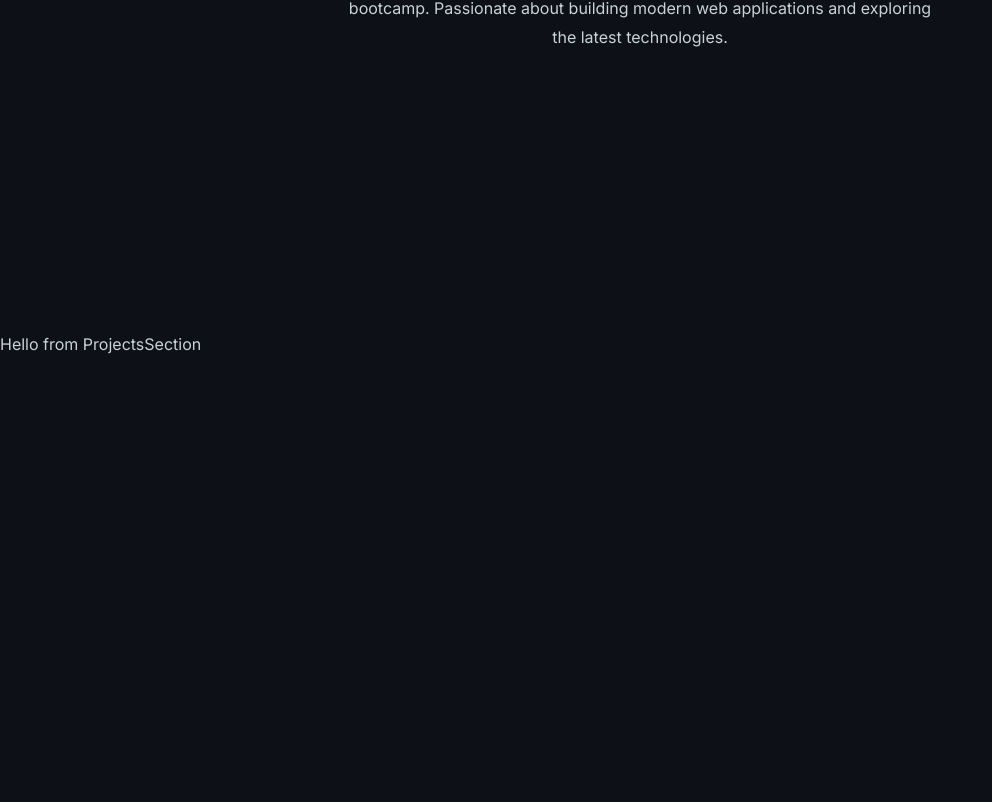
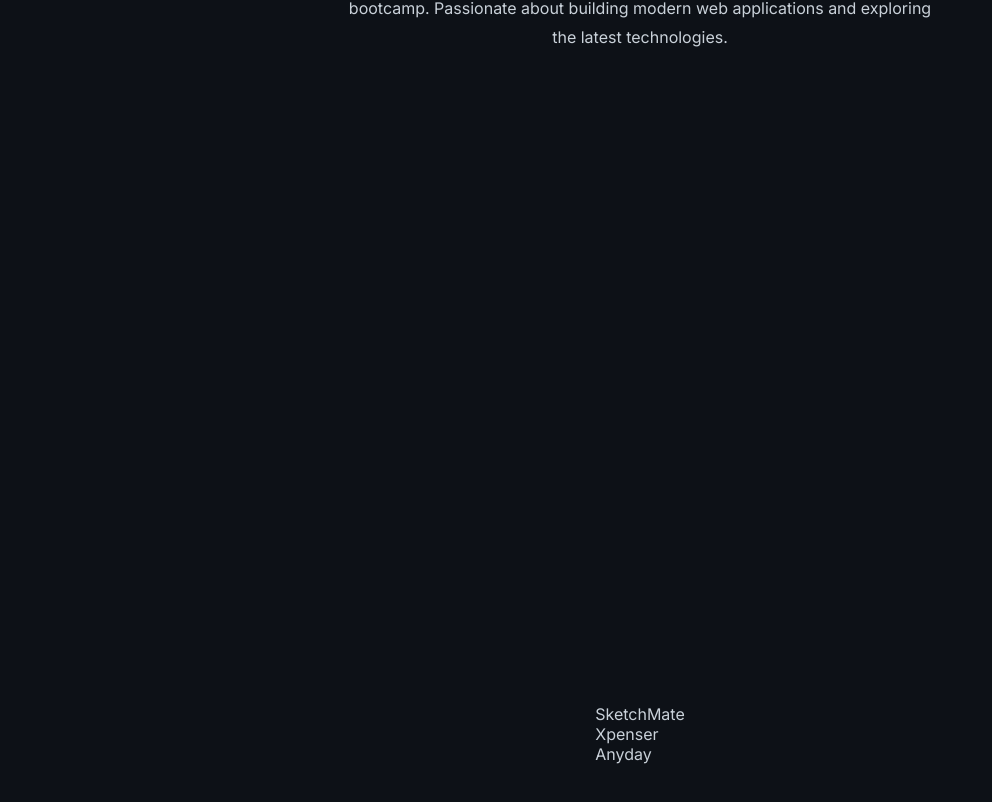
Before and after one commit to RonFelsenfeld/personal-website, a Next.js app: page / in a window 1280 px wide. Shown: the part 466-1268 px from the top of the page, without its empty margins (0-992 px from the left). Before the commit the page ends 820 px from the top, so only its background shows below. Built offline with nearby package versions, Linux system fonts and the light colour scheme.

Commit message:
feat(projects) - create basic components structure

```diff
--- a/src/components/AboutMe/AboutMeSection/AboutMeSection.module.scss
+++ b/src/components/AboutMe/AboutMeSection/AboutMeSection.module.scss
@@ -3,7 +3,7 @@
 @use '../../../styles/spacing';
 @use '../../../styles/mixins';
 
-.aboutMe {
+.aboutMeSection {
   @include mixins.section;
 }
 
--- a/src/components/AboutMe/AboutMeSection/AboutMeSection.tsx
+++ b/src/components/AboutMe/AboutMeSection/AboutMeSection.tsx
@@ -8,7 +8,7 @@ const { aboutMeSection: aboutMeSectionI18n } = i18n
 
 const AboutMe = () => {
   return (
-    <section className={styles.aboutMe}>
+    <section className={styles.aboutMeSection}>
       <div className={styles.content}>
         <header className={styles.header}>
           <Heading>{aboutMeSectionI18n.name}</Heading>
--- /dev/null
+++ b/src/components/Projects/ProjectItem/ProjectItem.module.scss
@@ -0,0 +1,3 @@
+.projectItem {
+  display: flex;
+}
--- /dev/null
+++ b/src/components/Projects/ProjectItem/ProjectItem.tsx
@@ -0,0 +1,11 @@
+import { Project } from '@/types/project.types'
+
+interface ProjectItemProps {
+  project: Project
+}
+
+const ProjectItem = ({ project }: ProjectItemProps) => {
+  return <article>{project.title}</article>
+}
+
+export default ProjectItem
--- /dev/null
+++ b/src/components/Projects/ProjectList/ProjectList.module.scss
@@ -0,0 +1,3 @@
+.projectList {
+  display: flex;
+}
--- /dev/null
+++ b/src/components/Projects/ProjectList/ProjectList.tsx
@@ -0,0 +1,20 @@
+import { Project } from '@/types/project.types'
+import { ProjectItem } from '..'
+
+interface ProjectListProps {
+  projects: Project[]
+}
+
+const ProjectList = ({ projects }: ProjectListProps) => {
+  return (
+    <ul>
+      {projects.map(project => (
+        <li key={project.metadata.id}>
+          <ProjectItem project={project} />
+        </li>
+      ))}
+    </ul>
+  )
+}
+
+export default ProjectList
--- a/src/components/Projects/ProjectsSections/ProjectsSection.module.scss
+++ b/src/components/Projects/ProjectsSections/ProjectsSection.module.scss
@@ -0,0 +1,5 @@
+@use '../../../styles/mixins';
+
+.projectsSection {
+  @include mixins.section;
+}
--- a/src/components/Projects/ProjectsSections/ProjectsSection.tsx
+++ b/src/components/Projects/ProjectsSections/ProjectsSection.tsx
@@ -3,6 +3,8 @@ import { projectService } from '@/types/services/project.service'
 import { mergeProjectsTextsAndMetadata } from '@/utils/projects.utils'
 
 import { i18n } from '@/constants/texts'
+
+import { ProjectList } from '../index'
 
 import styles from './ProjectsSection.module.scss'
 
@@ -17,7 +19,9 @@ const ProjectsSection = () => {
   )
 
   return (
-    <section className="ProjectsSection">Hello from ProjectsSection</section>
+    <section className={styles.projectsSection}>
+      <ProjectList projects={projects} />
+    </section>
   )
 }
 
--- a/src/components/Projects/index.ts
+++ b/src/components/Projects/index.ts
@@ -1 +1,3 @@
+export { default as ProjectItem } from './ProjectItem/ProjectItem'
+export { default as ProjectList } from './ProjectList/ProjectList'
 export { default as ProjectsSection } from './ProjectsSections/ProjectsSection'
--- a/src/styles/_base.scss
+++ b/src/styles/_base.scss
@@ -44,3 +44,7 @@ select {
 
   background-color: transparent;
 }
+
+ul {
+  list-style: none;
+}
--- a/src/types/project.types.ts
+++ b/src/types/project.types.ts
@@ -11,6 +11,7 @@ interface ProjectLinks {
 }
 
 export interface ProjectMetadata {
+  id: string
   technologies: string[]
   links: ProjectLinks
 }
--- a/src/types/services/project.service.ts
+++ b/src/types/services/project.service.ts
@@ -3,6 +3,7 @@ import { ProjectMetadata, ProjectName } from '@/types/project.types'
 const getProjectsMetadata = (): Record<ProjectName, ProjectMetadata> => {
   return {
     [ProjectName.SketchMate]: {
+      id: 'sketchMate-project',
       technologies: ['ReactJS', 'HTML5 Canvas', 'SASS'],
       links: {
         main: 'https://sketchmate-mnu9.onrender.com/',
@@ -11,6 +12,7 @@ const getProjectsMetadata = (): Record<ProjectName, ProjectMetadata> => {
       },
     },
     [ProjectName.Xpenser]: {
+      id: 'xpenser-project',
       technologies: ['ReactJS', 'NodeJS', 'SASS', 'MongoDB'],
       links: {
         main: 'https://xpenser-mpg1.onrender.com/',
@@ -19,6 +21,7 @@ const getProjectsMetadata = (): Record<ProjectName, ProjectMetadata> => {
       },
     },
     [ProjectName.Anyday]: {
+      id: 'anyday-project',
       technologies: ['ReactJS', 'NodeJS', 'MongoDB', 'ReduxJS', 'SASS'],
       links: {
         main: 'https://anyday-lodf.onrender.com/',
```
